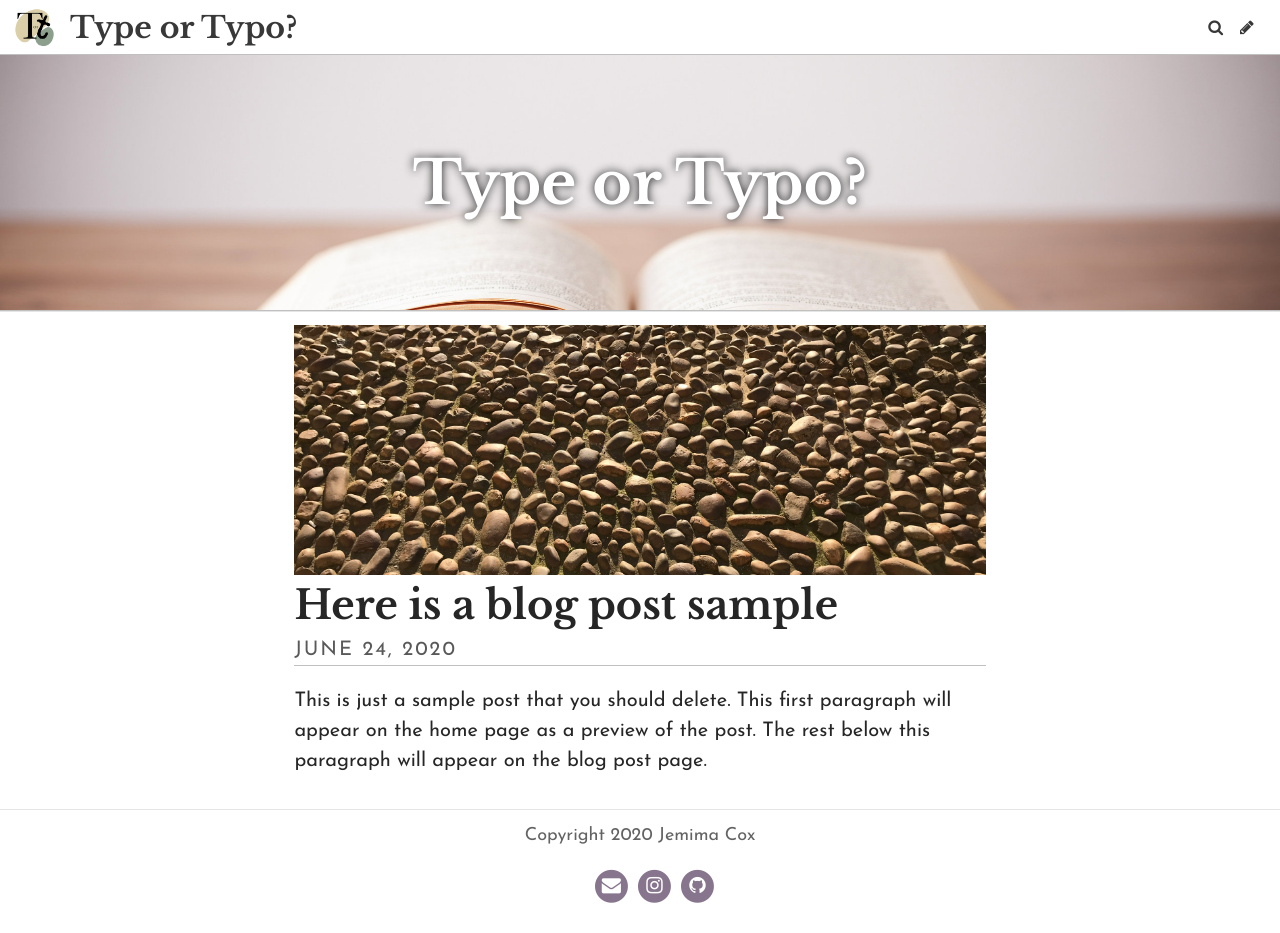
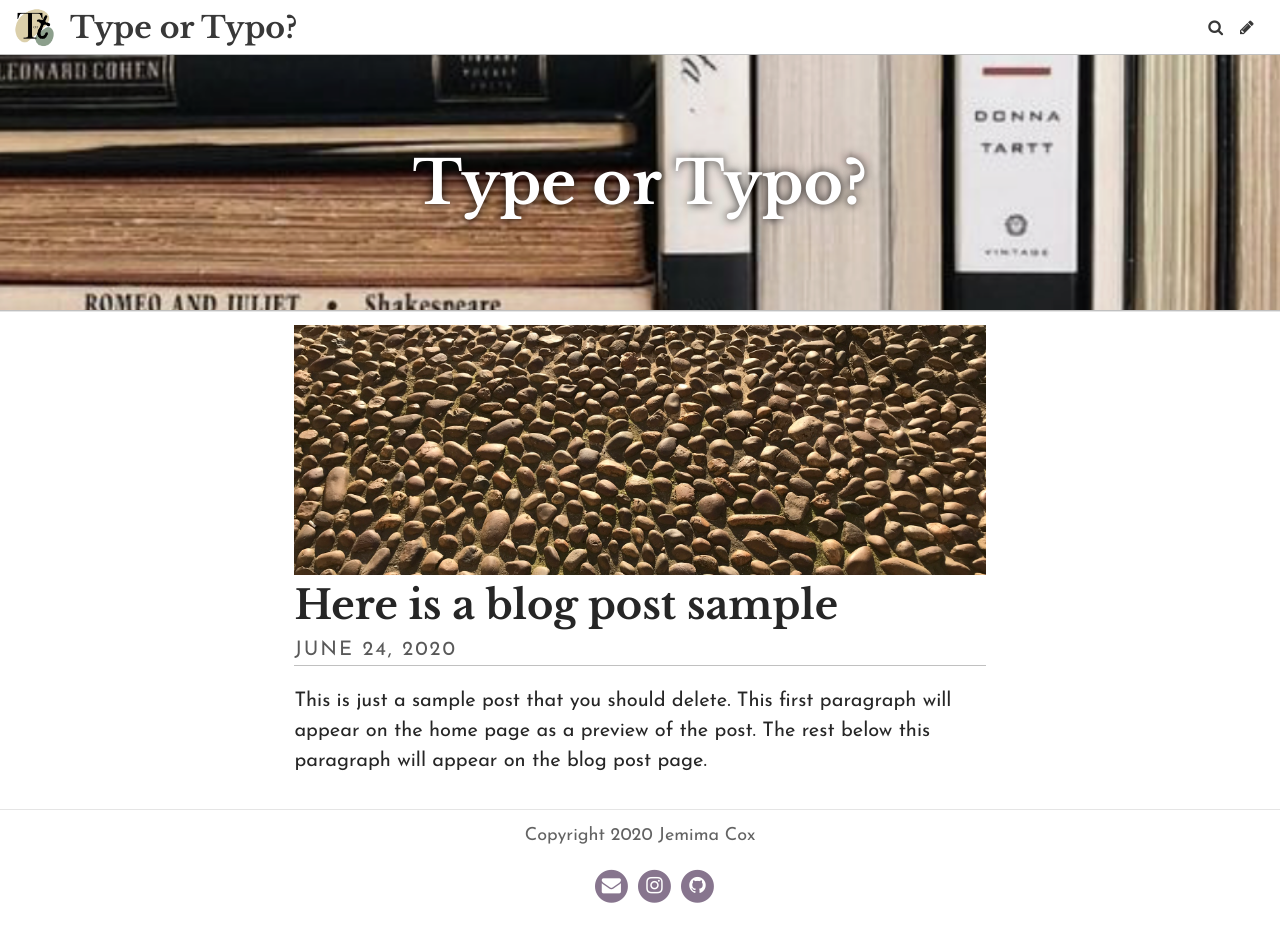
Before and after one commit to jemcox/brookesbooks, a Jekyll site: the page built from index.html, in a window 1280 px wide. Built offline with Jekyll 4.4.1, drawn with Linux system fonts in a browser that asks for light colours; some web fonts are replaced; the list of posts is cut into pages by our own code.

Commit message:
Update Settings “general”

```diff
--- a/_data/settings.yml
+++ b/_data/settings.yml
@@ -2,7 +2,7 @@ title: Type or Typo?
 description: This website is a project for University
 header_text: Type or Typo?
 footer_text: Copyright 2020 Jemima Cox
-header_feature_image: ../uploads/open-book.jpg
+header_feature_image: ../uploads/screenshot-2020-10-05-at-16.51.51.png
 bannerheight: 20vmax
 logo: ../uploads/type-or-typo-logo-2.png
 favicon: ""
```
Also changed, not shown: uploads/screenshot-2020-10-05-at-16.51.51.png (added).
